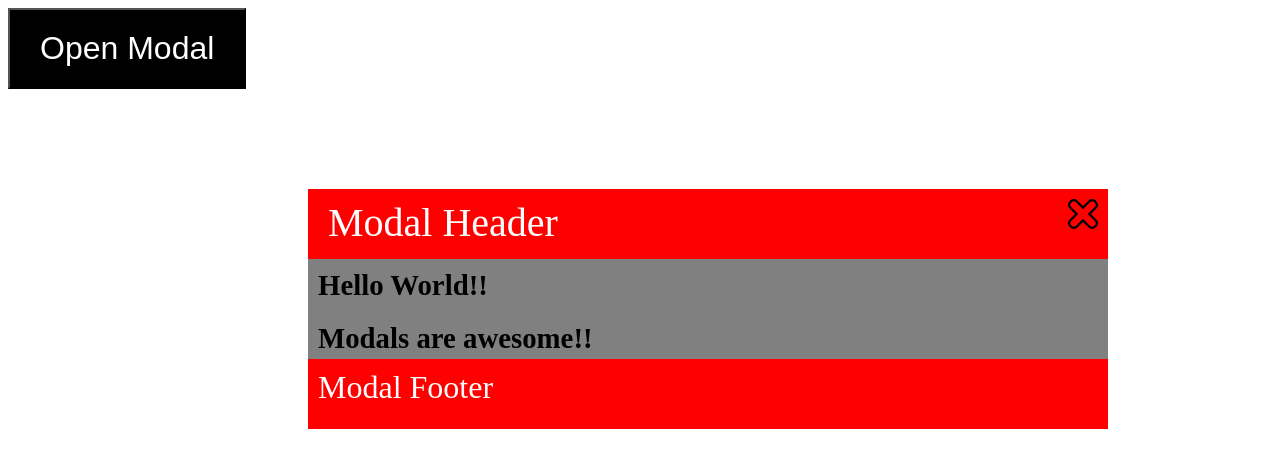
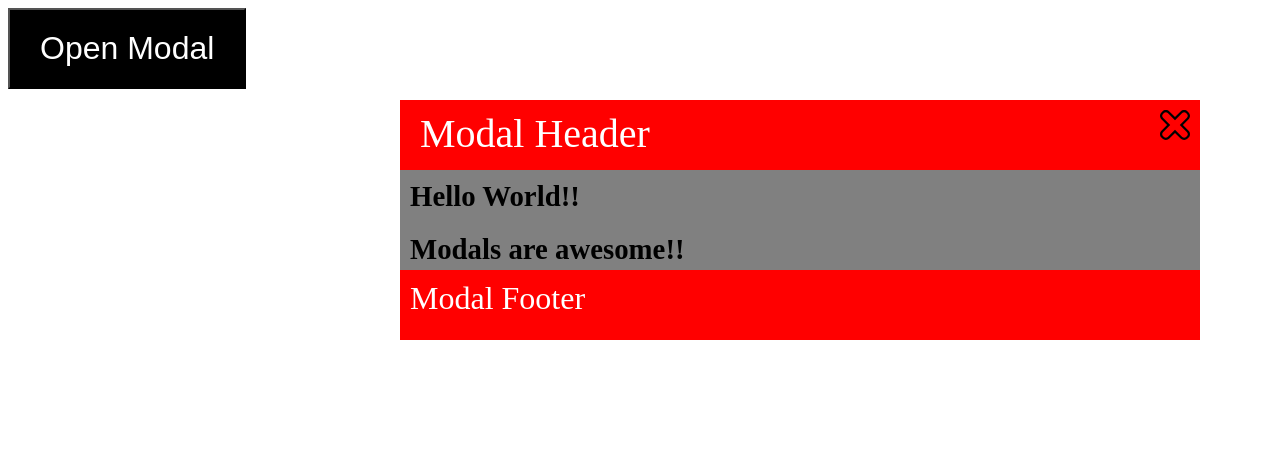
Before and after one commit to joelhernandezvasquez/Modal-Box, a plain HTML site: page index.html in a window 1280 px wide. Both pictures are taken after a click on the button "Open Modal". Drawn offline with Linux system fonts and the light colour scheme.

Commit message:
Add files via upload

```diff
--- a/index.html
+++ b/index.html
@@ -30,7 +30,9 @@
 
     <div class="modal-container">
 
-        <div class="header">
+
+
+            <div class="header">
 
             <span> Modal Header</span>
             <input type="image" src="iconfinder_close16_216470.svg" id="close">
@@ -46,14 +48,28 @@
          <p> Modal Footer</p>
         </div>
     </div>
+    </div>
 
     <script>
 
        const modalButton = document.querySelector("#modal-button");
        const closebutton = document.querySelector("#close");
+       const modalWindow = document.querySelector(".modal-container");
 
        modalButton.addEventListener("click",openModalContainer);
        closebutton.addEventListener("click",closeModalContainer);
+
+       modalWindow.addEventListener("click",e=>
+       {
+         if(e.target.closest("div").classList.contains("modal-container"))
+         {
+            closeModalContainer();
+         }
+       })
+
+
+
+
 
     </script>
 </body>
--- a/style.css
+++ b/style.css
@@ -28,6 +28,12 @@ input[type="image"]
     float:right;
     padding:var(--spacing);
 }
+.modal-content
+{
+    border:5px solid blue;
+    width:100%;
+    height:100px;
+}
 
 .modal-container
 {
@@ -40,9 +46,15 @@ input[type="image"]
     "body"
     "footer";
 
-   margin-left:300px;
+   padding-left:400px;
+   position:fixed;
+   top:0;
+   left:0;
 
 
+   width: 100%; /* Full width */
+   height: 100%; /* Full height */
+  overflow: auto;
 
 
 }
@@ -53,6 +65,7 @@ input[type="image"]
     display:grid;
     animation: moveContainer 0.5s;
     transform: translateY(100px);
+    height:100%;
 
 }
 
@@ -74,9 +87,6 @@ input[type="image"]
     grid-area:footer;
     background:red;
     font-size:2rem;
-
-
-
 }
 
 .footer p
```
